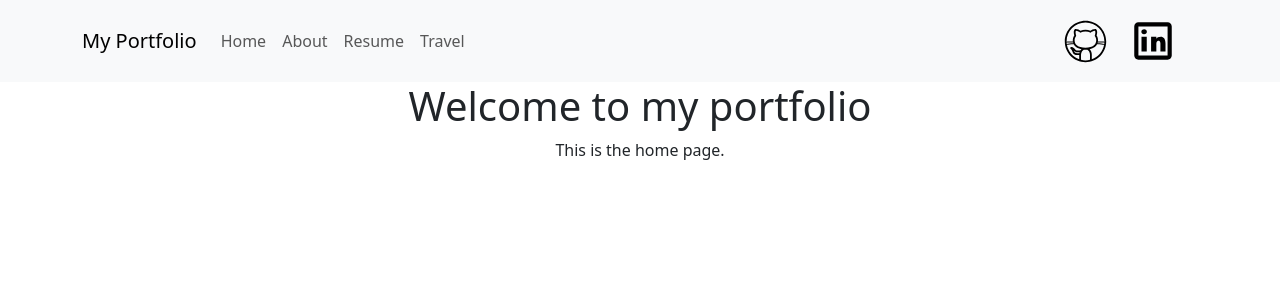
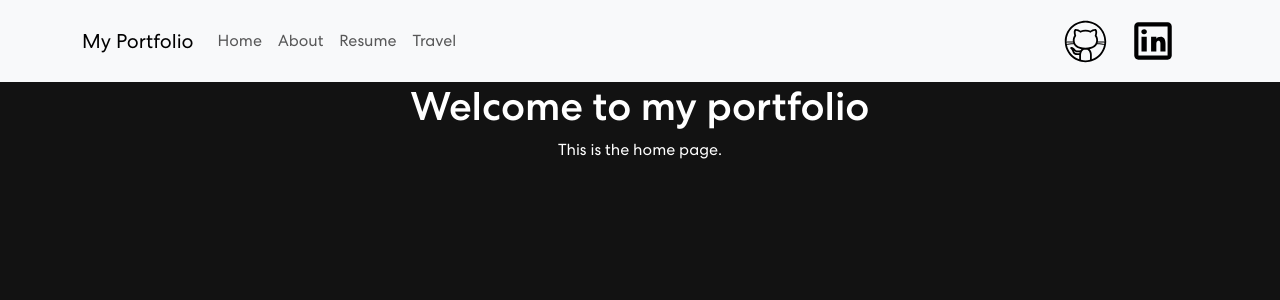
Before and after one commit to sabba2/portfolio, a React (Create React App) app: page / in a window 1280 px wide. Shown: the top 300 px of the page. Built offline with nearby package versions, Linux system fonts and the light colour scheme.

Commit message:
Update basic page styling

```diff
--- a/src/App.css
+++ b/src/App.css
@@ -15,6 +15,27 @@
   font-family: Centra;
   src: url("./assets/font/CentraNo2-Book.ttf");
   font-weight: 400;
+}
+
+/* Default CSS */
+* {
+  margin: 0;
+  padding: 0;
+  box-sizing: border-box;
+}
+
+html {
+  scroll-behavior: smooth;
+  scroll-padding-top: 75px;
+}
+
+body {
+  font-weight: 400;
+  overflow-x: hidden;
+  position: relative;
+  background-color: #121212 !important;
+  color: #fff !important;
+  font-family: "Centra", sans-serif !important;
 }
 
 .App {
```
